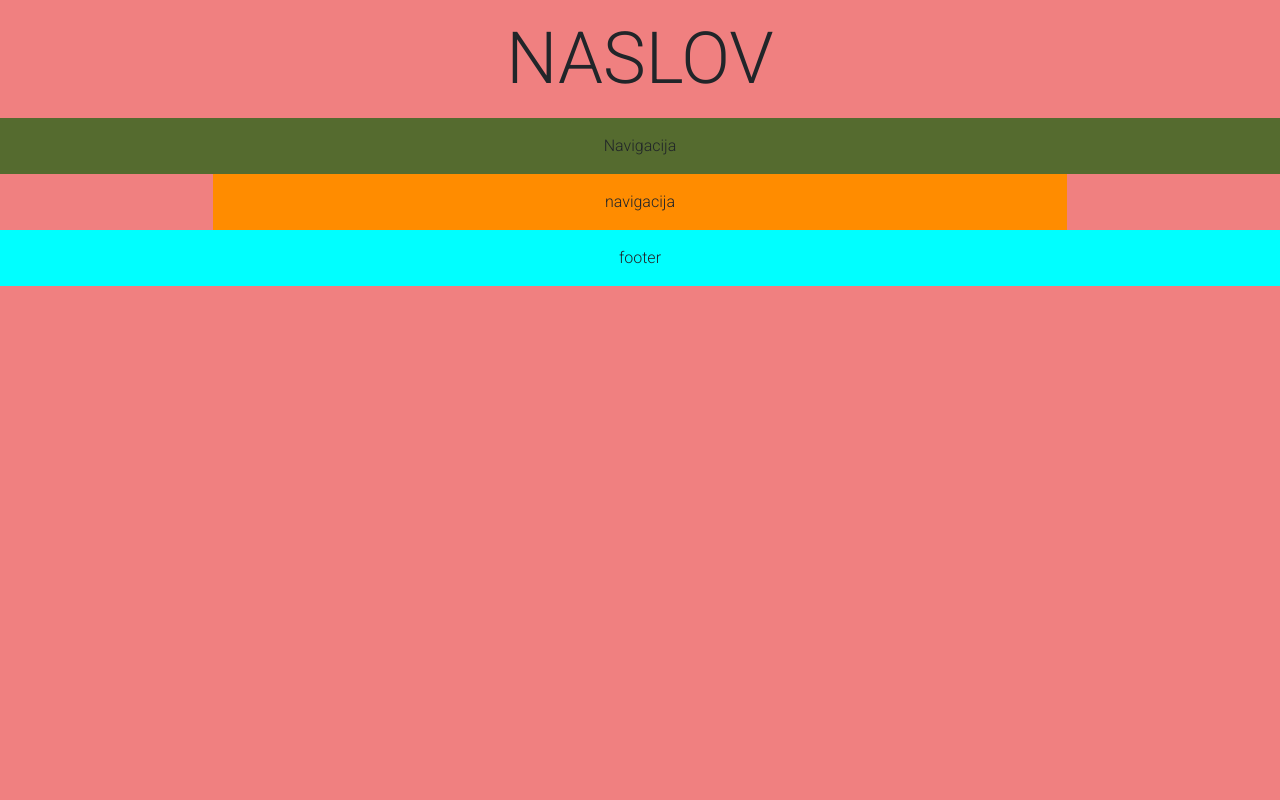
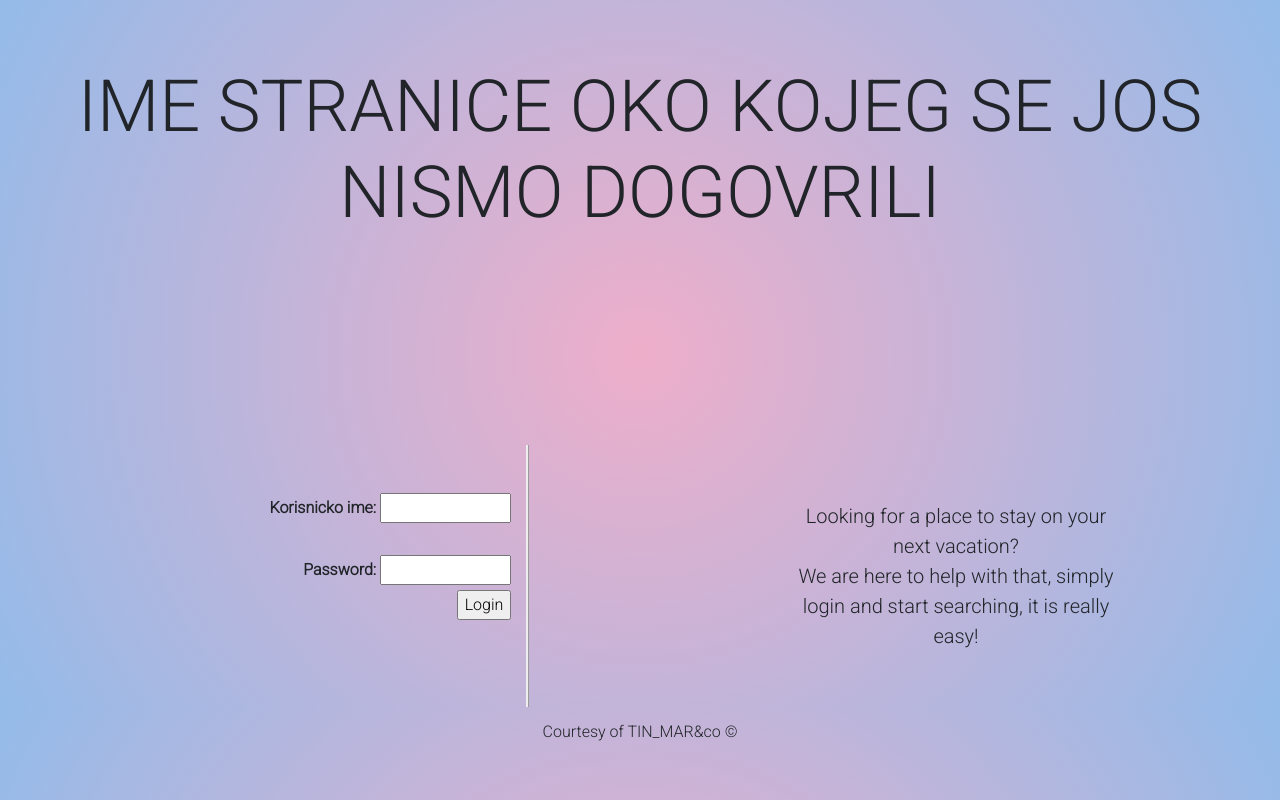
Before and after one commit to tinmarecic6/automatic-octo-spoon, a PHP site: page / in a window 1280 px wide. Run offline with PHP 8.4, Linux system fonts and the light colour scheme.

Commit message:
Updated the login page

```diff
--- a/Style/style-main.css
+++ b/Style/style-main.css
@@ -1,16 +1,15 @@
 .footer{
-    background: cyan;
-    height:50%;
+    height:10%;
 }
 .nesto{
-    background: darkolivegreen;
-
+    border-right-style: ridge;
 
 }
-.my_nav{
-    background-color:darkorange;
+.nesto_nama{
+    font-size:20px;
 }
 body{
-    background-color:lightcoral;
+    background: rgb(238,174,202);
+background: radial-gradient(circle, rgba(238,174,202,1) 0%, rgba(148,187,233,1) 100%);
     font-family: 'Roboto', sans-serif;
 }
--- a/index.html
+++ b/index.html
@@ -6,6 +6,7 @@
     <meta name="viewport" content="width=device-width, initial-scale=1, shrink-to-fit=no">
 
     <!-- Bootstrap CSS -->
+
     <link rel="stylesheet" href="https://stackpath.bootstrapcdn.com/bootstrap/4.3.1/css/bootstrap.min.css" integrity="sha384-ggOyR0iXCbMQv3Xipma34MD+dH/1fQ784/j6cY/iJTQUOhcWr7x9JvoRxT2MZw1T" crossorigin="anonymous">
     <link rel="stylesheet" href="Style/style-main.css">
     <link href="https://fonts.googleapis.com/css2?family=Roboto:wght@300&display=swap" rel="stylesheet">
@@ -16,23 +17,39 @@
 
       <div class="w-100 p-3 text-center" id="navigacija">
         <!--Napravi banner s logom i user id-em-->
-      <div class="display-3">NASLOV</div>
+      <div class="display-3 p-5 mb-5">IME STRANICE OKO KOJEG SE JOS NISMO DOGOVRILI</div>
 
       </div>
 
-  <!--napravi glavni dio-->
+  <!--napravi login form-->
     <div class="container-fluid">
-        <div class="row text-center my-title">
-            <div class="h-50 p-3 col-sm-12 nesto">Navigacija</div>
-            <div class="question"></div>
+      <!--sluzi za pomaknuti login form i nesto o nama par piksela dolje-->
+      <div class="row-fluid">
+        <div class="col-sm-12 p-5"></div>
+      </div>
+        <div class="row text-center justify-content-around">
+            <div class="col-sm-4 pt-5 nesto text-right">
+              <form name="login_form" method="post" action="landing_page.php">
+              <label for="username"><b>Korisnicko ime:</b></label>
+              <input type="text" name="username" id="username" class="col-sm-4 mb-3">
+              <br>
+              <label for="password"><b>Password:</b></label>
+              <input type="password" name="password" id="password" class="col-sm-4 mt-3">
+              <br>
+              <input type="submit" value="Login">
+              </form>
+            </div>
+            <div class="col-sm-4 m-2 p-5 nesto_nama">
+              Looking for a place to stay on your next vacation?
+              <br>
+              We are here to help with that, simply login and start searching, it is really easy!
+
+            </div>
+
 
         </div>
-        <div class="row justify-content-around">
-            <div class="col-sm-8 p-3 text-center my_nav">navigacija</div>
-
-        </div>
-        <div class="row">
-            <div class="col-sm-12 p-3 text-center footer">footer</div>
+        <div class="row-fluid">
+            <div class="col-sm-12 mt-5 text-center fixed-bottom footer">Courtesy of TIN_MAR&co &copy</div>
 
         </div>
     </div>
```
